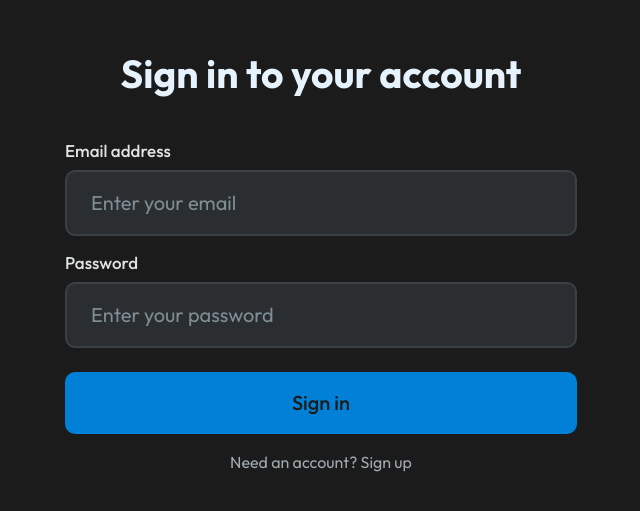
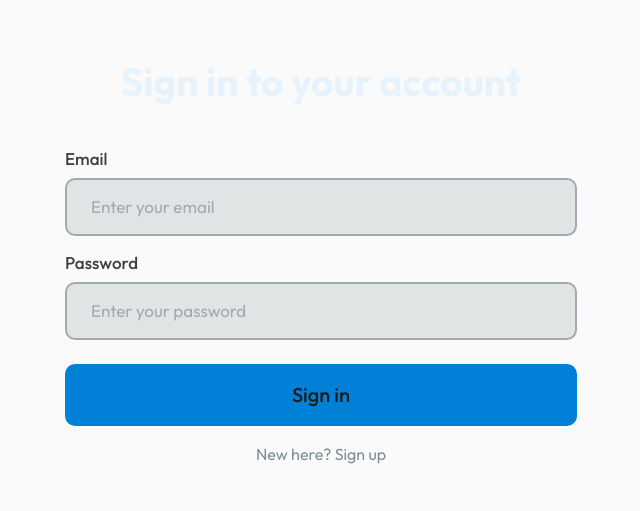
Before and after one commit to rasmusm2023/noted, a React (Vite) app: page / in a window 1280 px wide. Shown: the part 143-654 px from the top of the page, without its empty margins (319-959 px from the left). Built offline with nearby package versions, Linux system fonts and the light colour scheme; no server answers.

Commit message:
feat: add email validation and warning message for signup

```diff
--- a/src/pages/Login.tsx
+++ b/src/pages/Login.tsx
@@ -6,12 +6,34 @@ export function Login() {
   const [email, setEmail] = useState("");
   const [password, setPassword] = useState("");
   const [error, setError] = useState("");
+  const [emailWarning, setEmailWarning] = useState("");
   const [loading, setLoading] = useState(false);
   const [isLogin, setIsLogin] = useState(true);
   const { login, signup } = useAuth();
 
+  const validateEmail = (email: string) => {
+    const emailRegex = /^[^\s@]+@[^\s@]+\.[^\s@]+$/;
+    return emailRegex.test(email);
+  };
+
+  const handleEmailChange = (e: React.ChangeEvent<HTMLInputElement>) => {
+    const newEmail = e.target.value;
+    setEmail(newEmail);
+
+    if (!isLogin && newEmail && !validateEmail(newEmail)) {
+      setEmailWarning("Please enter a valid email address");
+    } else {
+      setEmailWarning("");
+    }
+  };
+
   async function handleSubmit(e: React.FormEvent) {
     e.preventDefault();
+
+    if (!isLogin && !validateEmail(email)) {
+      setEmailWarning("Please enter a valid email address");
+      return;
+    }
 
     try {
       setError("");
@@ -24,7 +46,7 @@ export function Login() {
     } catch (err) {
       setError(
         isLogin
-          ? "Failed to sign in, incorrect email or password"
+          ? "We could not sign you in. Check your credentials and try again."
           : "Failed to create an account"
       );
       console.error(err);
@@ -34,7 +56,7 @@ export function Login() {
   }
 
   return (
-    <div className="min-h-screen bg-neu-100 flex items-center justify-center py-12 px-4 sm:px-6 lg:px-8 font-outfit">
+    <div className="min-h-screen bg-neu-900 flex items-center justify-center py-12 px-4 sm:px-6 lg:px-8 font-outfit">
       <div className="w-full max-w-lg space-y-8">
         <div>
           <h2 className="text-center text-5xl font-bold text-pri-blue-100">
@@ -43,7 +65,7 @@ export function Login() {
         </div>
         <form className="mt-8 space-y-6" onSubmit={handleSubmit}>
           {error && (
-            <div className="bg-sup-err-100 text-sup-err-500 p-4 rounded-md text-sm font-semibold">
+            <div className="bg-sup-err-400 text-sup-err-100 p-4 rounded-md text-sm font-semibold">
               {error}
             </div>
           )}
@@ -51,9 +73,9 @@ export function Login() {
             <div>
               <label
                 htmlFor="email-address"
-                className="block text-md font-medium text-neu-800 mb-2"
+                className="block text-md font-medium text-neu-300 mb-2"
               >
-                Email address
+                Email
               </label>
               <input
                 id="email-address"
@@ -61,16 +83,21 @@ export function Login() {
                 type="email"
                 autoComplete="email"
                 required
-                className="appearance-none relative block w-full px-6 py-4 border-2 border-neu-300 placeholder-neu-500 text-neu-900 bg-neu-200 rounded-md focus:outline-none focus:ring-2 focus:ring-pri-blue-500 focus:border-transparent text-lg"
+                className="appearance-none relative block w-full px-6 py-4 border-2 border-neu-600 placeholder-neu-600 text-neu-200 bg-neu-800 rounded-md hover:border-neu-400 focus:outline-none focus:ring-2 focus:ring-pri-blue-500 focus:border-transparent text-md"
                 placeholder="Enter your email"
                 value={email}
-                onChange={(e) => setEmail(e.target.value)}
+                onChange={handleEmailChange}
               />
+              {emailWarning && (
+                <div className="mt-2 text-sm text-sup-war-500">
+                  {emailWarning}
+                </div>
+              )}
             </div>
             <div>
               <label
                 htmlFor="password"
-                className="block text-md font-medium text-neu-800 mb-2"
+                className="block text-md font-medium text-neu-300 mb-2"
               >
                 Password
               </label>
@@ -80,7 +107,7 @@ export function Login() {
                 type="password"
                 autoComplete={isLogin ? "current-password" : "new-password"}
                 required
-                className="appearance-none relative block w-full px-6 py-4 border-2 border-neu-300 placeholder-neu-500 text-neu-900 bg-neu-200 rounded-md focus:outline-none focus:ring-2 focus:ring-pri-blue-500 focus:border-transparent text-lg"
+                className="appearance-none relative block w-full px-6 py-4 border-2 border-neu-600 placeholder-neu-600 text-neu-200 bg-neu-800 rounded-md hover:border-neu-400 focus:outline-none focus:ring-2 focus:ring-pri-blue-500 focus:border-transparent text-md"
                 placeholder="Enter your password"
                 value={password}
                 onChange={(e) => setPassword(e.target.value)}
@@ -92,7 +119,7 @@ export function Login() {
             <Button
               type="submit"
               variant="primary"
-              className="w-full py-4 text-lg"
+              className="w-full py-4 text-lg text-neu-100"
               disabled={loading}
             >
               {loading
@@ -106,10 +133,10 @@ export function Login() {
             <button
               type="button"
               onClick={() => setIsLogin(!isLogin)}
-              className="w-full text-center text-neu-600 hover:text-pri-blue-500 transition-colors"
+              className="w-full text-center text-neu-500 hover:text-pri-blue-500 transition-colors"
             >
               {isLogin
-                ? "Need an account? Sign up"
+                ? "New here? Sign up"
                 : "Already have an account? Sign in"}
             </button>
           </div>
```
